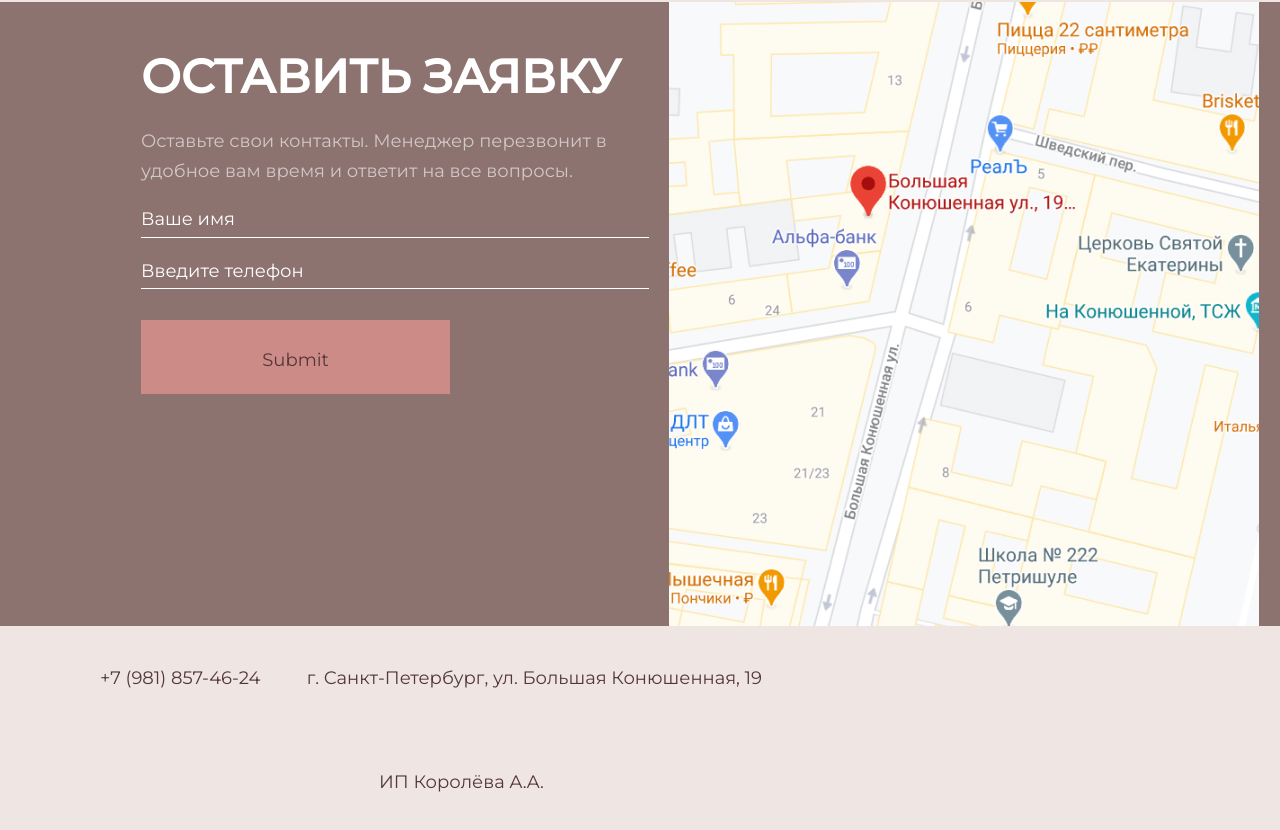
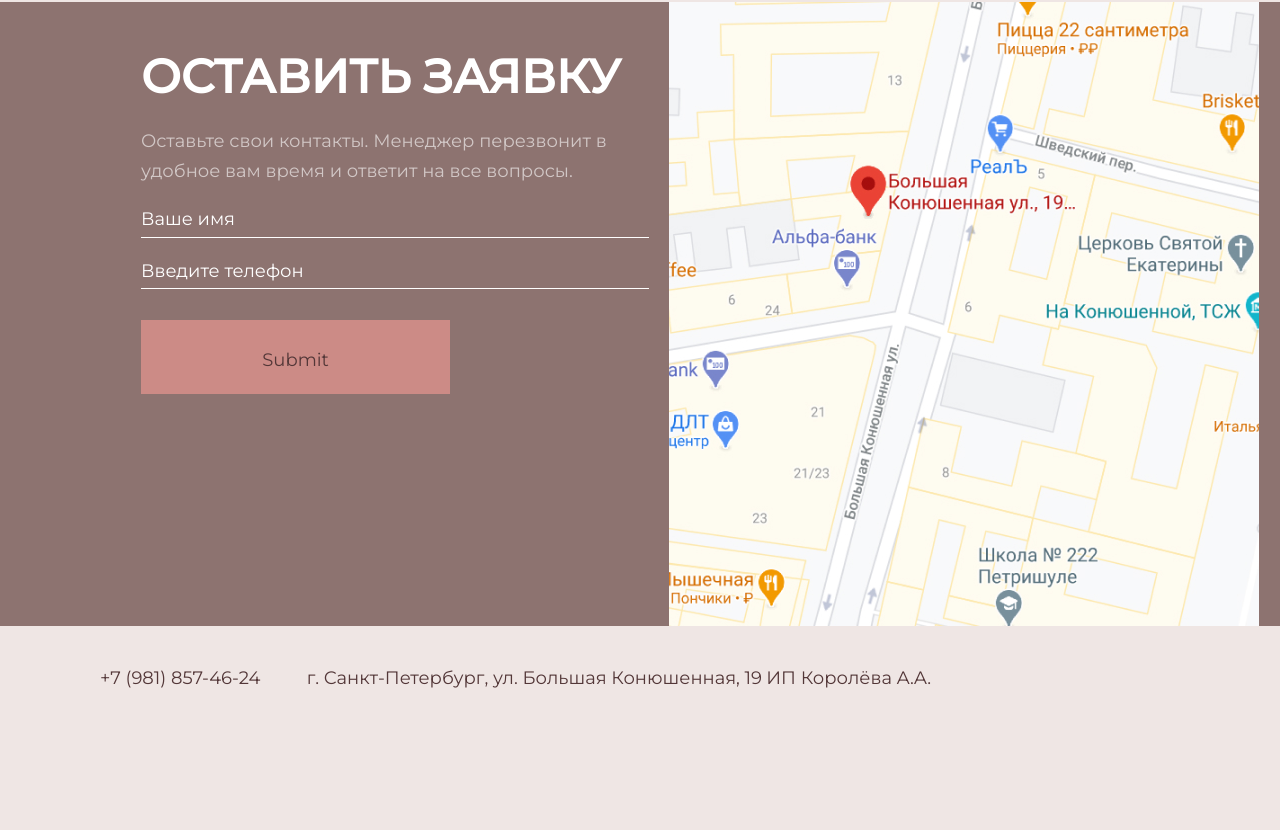
Before and after one commit to Aldenwrk/Marathon, a plain HTML site: page index.html in a window 1280 px wide. Shown: the part 4799-5629 px from the top of the page. After the commit the page ends 5529 px from the top, so only its background shows below. Drawn offline with Linux system fonts and the light colour scheme.

Commit message:
Update style.css

```diff
--- a/style.css
+++ b/style.css
@@ -514,5 +514,5 @@ justify-content: center;
 }
 .footer-name{
 	margin-right:100px;
-	margin-left:379px;
+	margin-left:auto;
 }
```
